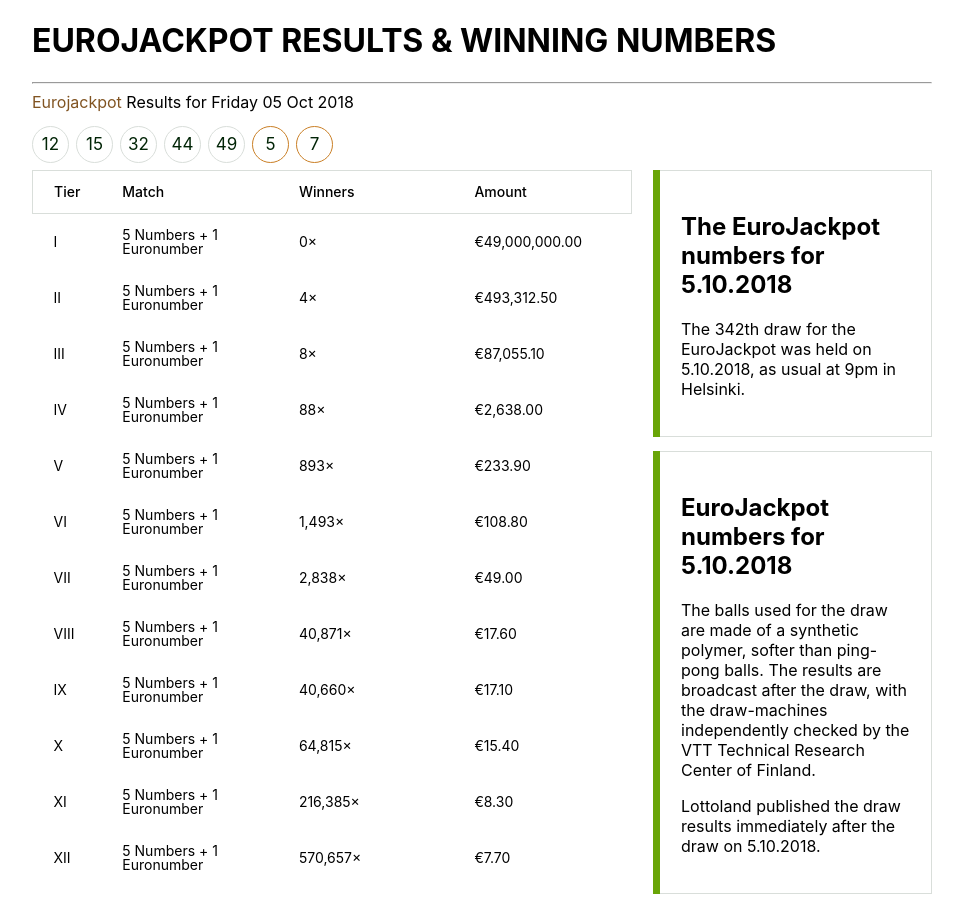
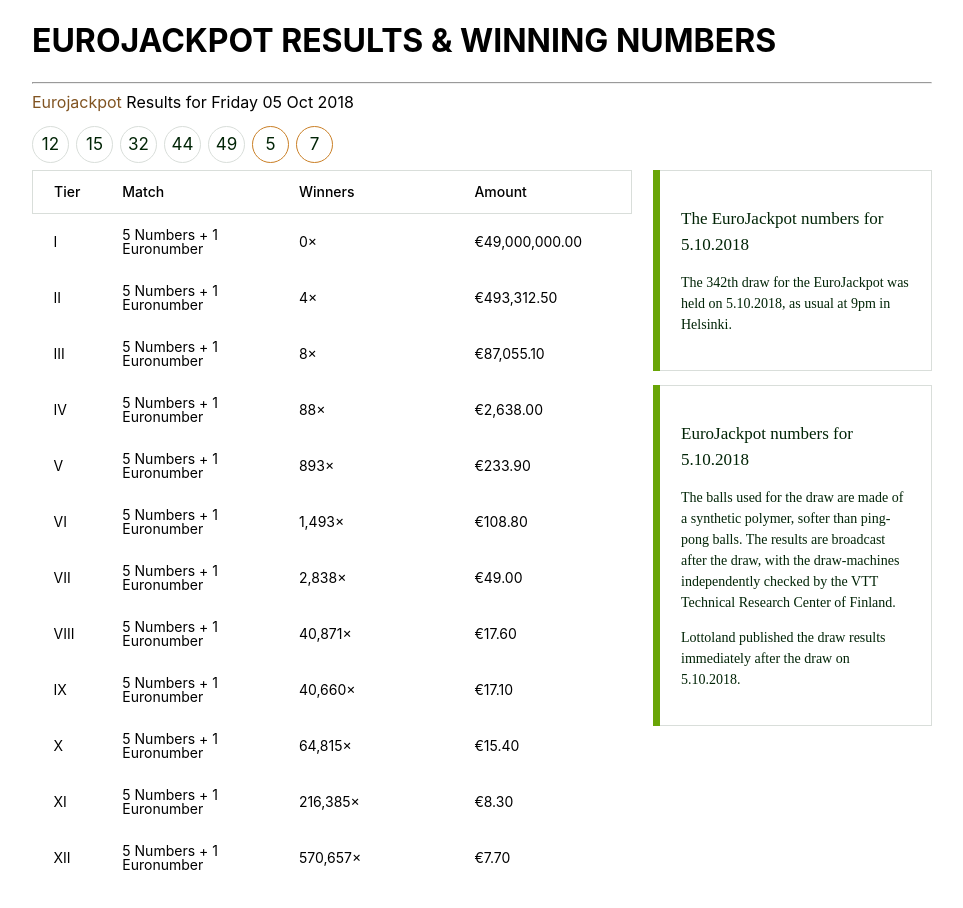
Before and after one commit to mgascam/mg-lo-land, a React (Create React App) app: page / in a window 1280 px wide. Shown: the whole page, without its empty margins (158-1121 px from the left). Built offline with nearby package versions, Linux system fonts and the light colour scheme.

Commit message:
Pods styles

```diff
--- a/src/components/EuroJackpotResults.css
+++ b/src/components/EuroJackpotResults.css
@@ -11,3 +11,20 @@
     flex: 0 0 auto;
     max-width: 300px;
 }
+
+.results-odds-pods.header {
+    font-size: 17px;
+    line-height: 26px;
+    font-family: FF Daxline Pro;
+    font-weight: 200;
+    color: #012406;
+    text-transform: none;
+}
+
+.results-odds-pods p {
+    font-size: 14px;
+    line-height: 21px;
+    font-family: FF Daxline Pro;
+    font-weight: 200;
+    color: #012406;
+}
--- a/src/components/EuroJackpotResults.js
+++ b/src/components/EuroJackpotResults.js
@@ -23,8 +23,10 @@
     render() {
         if (this.state.results) {
             const { last } = this.state.results;
-            const drawDateWrapper = moment(new Date(last.date.year, (last.date.month - 1), last.date.day, last.date.hour, last.date.minute));
+            const { year, month, day, hour, minute} = last.date;
+            const drawDateWrapper = moment(new Date(year, (month - 1), day, hour, minute));
             const drawDate = drawDateWrapper.format('D.MM.YYYY');
+            const drawHour = drawDateWrapper.format('ha');
             return (
                 <div className="results">
                     <LatestResultsHeader lastDate={last.date} />
@@ -36,16 +38,15 @@
                         </div>
                         <div className="results-odds-pods">
                             <Pod>
-                                <h2>The EuroJackpot numbers for {drawDate}</h2>
-                                <p>The {last.nr}th draw for the EuroJackpot was held on {drawDate}, as usual at {drawDateWrapper.format('ha')} in Helsinki.</p>
+                                <h2 className="results-odds-pods header">The EuroJackpot numbers for {drawDate}</h2>
+                                <p>The {last.nr}th draw for the EuroJackpot was held on {drawDate}, as usual at {drawHour} in Helsinki.</p>
                             </Pod>
                             <Pod>
-                                <h2>EuroJackpot numbers for {drawDate}</h2>
+                                <h2 className="results-odds-pods header">EuroJackpot numbers for {drawDate}</h2>
                                 <p>The balls used for the draw are made of a synthetic polymer, softer than ping-pong balls. The results are broadcast after the draw, with the draw-machines independently checked by the VTT Technical Research Center of Finland.</p>
                                 <p>Lottoland published the draw results immediately after the draw on {drawDate}.</p>
                             </Pod>
                         </div>
-
                     </div>
                 </div>
             );
```
